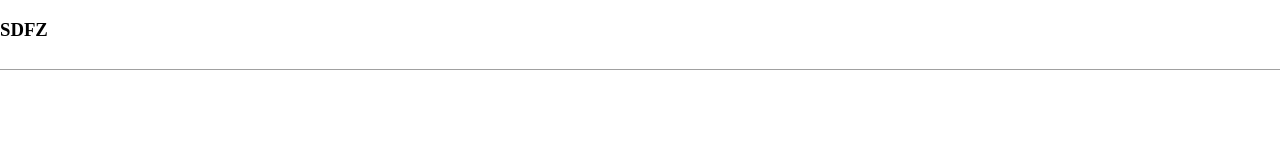
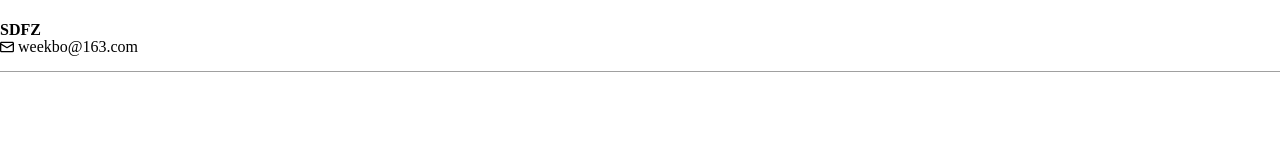
Before and after one commit to sdfz/sdfz.github.io, a plain HTML site: page index.html in a window 1280 px wide. Drawn offline with Linux system fonts and the light colour scheme.

Commit message:
修改样式

```diff
--- a/Pc.css
+++ b/Pc.css
@@ -7,10 +7,29 @@
        margin: 0;
    }
 
+   .zj
+   {
+        width: 1280px;
+        height: 50px;
+        margin: 0 auto;
+   }
+
    .myHead
    {
        width: auto;
        height: 50px;
        border-bottom: 1px solid #a0a0a0;
    }
+
+   .maileYX
+   {
+        position: relative;
+        top: -21px;
+   }
+
+   .textYX
+   {
+        position: relative;
+        top: -2px;
+   }
 }
--- a/index.html
+++ b/index.html
@@ -8,7 +8,16 @@
 </head>
 <body>
     <div class="myHead">
-        <h3>SDFZ</h3>
+        <div class="zj">
+            <h4>SDFZ</h4>
+            <div class="maileYX">
+                <svg class="octicon-mail" viewBox="0 0 16 16" version="1.1" width="14" height="14" aria-hidden="true">
+                    <path d="M1.75 2h12.5c.966 0 1.75.784 1.75 1.75v8.5A1.75 1.75 0 0 1 14.25 14H1.75A1.75 1.75 0 0 1 0 12.25v-8.5C0 2.784.784 2 1.75 2ZM1.5 12.251c0 .138.112.25.25.25h12.5a.25.25 0 0 0 .25-.25V5.809L8.38 9.397a.75.75 0 0 1-.76 0L1.5 5.809v6.442Zm13-8.181v-.32a.25.25 0 0 0-.25-.25H1.75a.25.25 0 0 0-.25.25v.32L8 7.88Z"></path>
+                </svg>
+                <span class="textYX">weekbo@163.com</span>
+            </div>
+
+        </div>
     </div>
 </body>
 </html>
```
